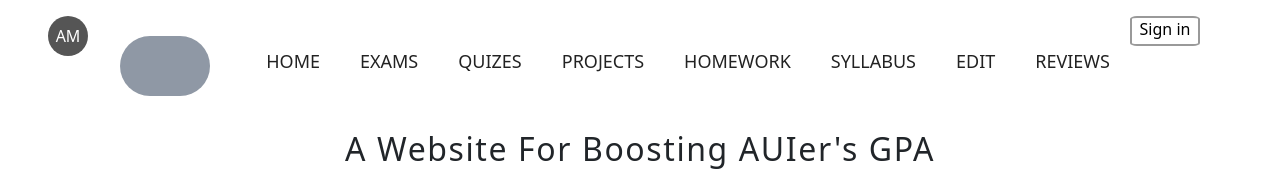
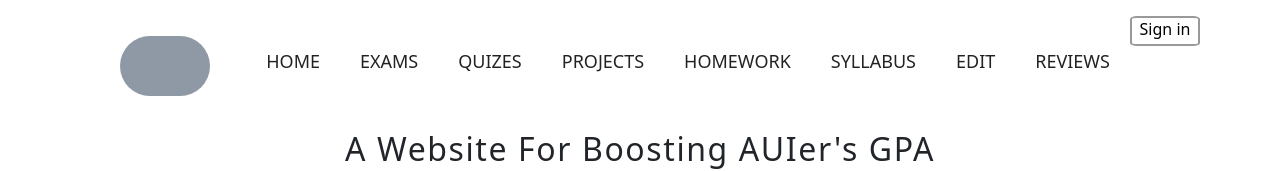
Before and after one commit to AyoubMaimmadi/ExamLeaks, a React (Create React App) app in the folder client/: page / in a window 1280 px wide. Shown: the top 171 px of the page. Built offline with nearby package versions, Linux system fonts and the light colour scheme; no server answers.

Commit message:
User Icon

```diff
--- a/client/src/App.js
+++ b/client/src/App.js
@@ -30,9 +30,9 @@ const App = () => {
           <Link to="/auth">
             <button className="btn3">Sign in</button>
           </Link>
-          <Link to="/something" target="_blank">
+          {/* <Link to="/something" target="_blank">
             <button className="btn2">AM</button>
-          </Link>
+          </Link> */}
         </div>
         <Switch>
           <Route exact path="/">
```
